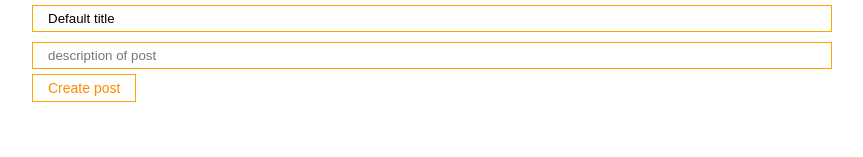
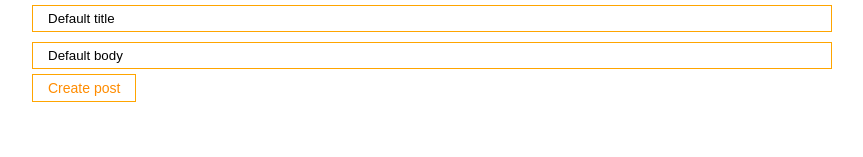
Before and after one commit to LehaGer/react-my-found-project, a React (Create React App) app: page / in a window 1280 px wide. Shown: the top 157 px of the page, without its empty margins (208-1071 px from the left). Built offline with nearby package versions, Linux system fonts and the light colour scheme.

Commit message:
refactor: uncontrolled input refactored to controlled

```diff
--- a/src/App.js
+++ b/src/App.js
@@ -31,15 +31,17 @@ function App() {
     ]);
 
     const [title, setTitle] = useState('Default title');
+    const [body, setBody] = useState('Default body');
 
-    const bodyInputRef = useRef();
+    /*для неуправляемого компонента*/
+    //const bodyInputRef = useRef();
 
     const addNewPost = (e) => {
-        //setPostsJS(...postsJS, {id: 4, title: title, body: description});
+        setPostsJS([...postsJS, {id: Date.now(), title: title, body: body}]);
         e.preventDefault();
-        //setPostsJS(postsJS.push({id: 4, title: title, body: description}))
-        console.log(title);
-        console.log(bodyInputRef.current.value);
+        /*для неуправляемого компонента*/
+        //*console.log(bodyInputRef.current.value);
+
     }
 
     return (
@@ -52,11 +54,14 @@ function App() {
                     value={title}
                     onChange={e => setTitle(e.target.value)}
                 />
-                {/*Неуправляемый компонент*/}
+                {/*Управляемый компонент, был неуправляемым*/}
                 <MyInput
                     type="text"
                     placeholder={"description of post"}
-                    ref={bodyInputRef}
+                    /*для неуправляемого компонента*/
+                    //ref={bodyInputRef}
+                    value={body}
+                    onChange={e => setBody(e.target.value)}
                 />
                 <MyButton onClick={addNewPost}>Create post</MyButton>
             </form>
```
